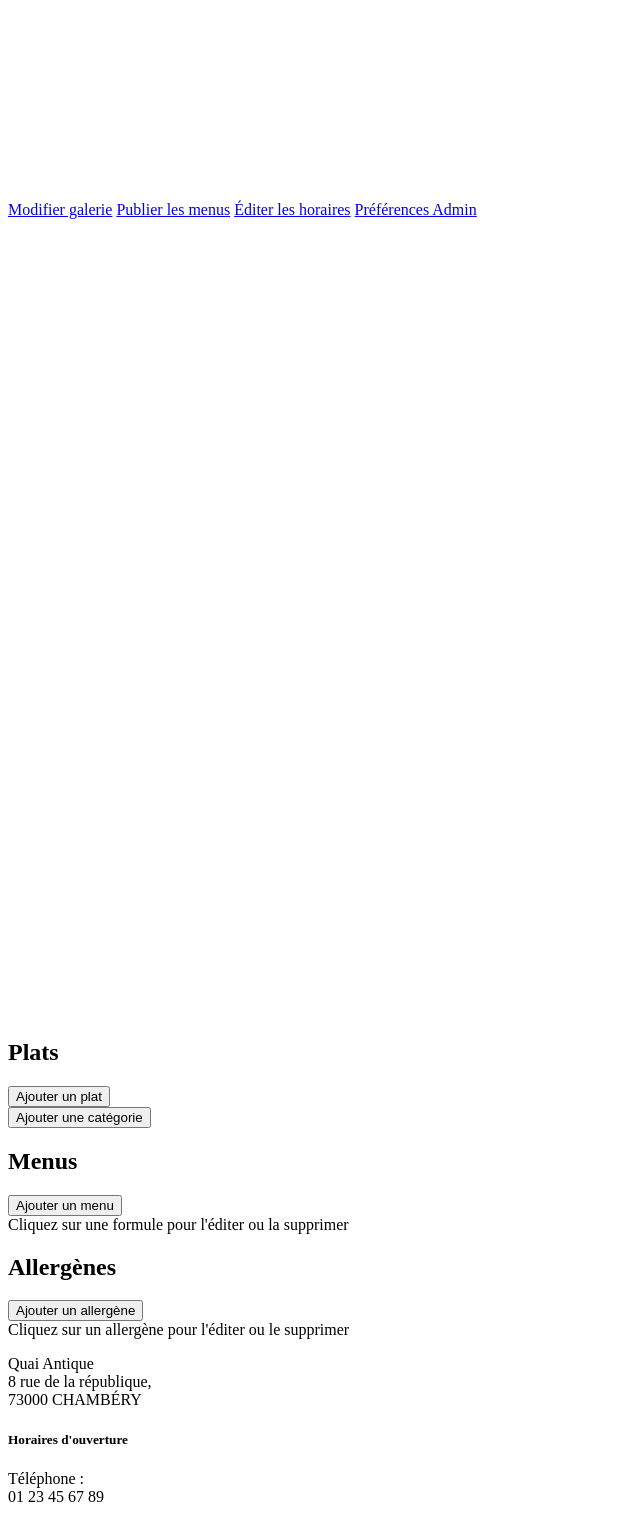
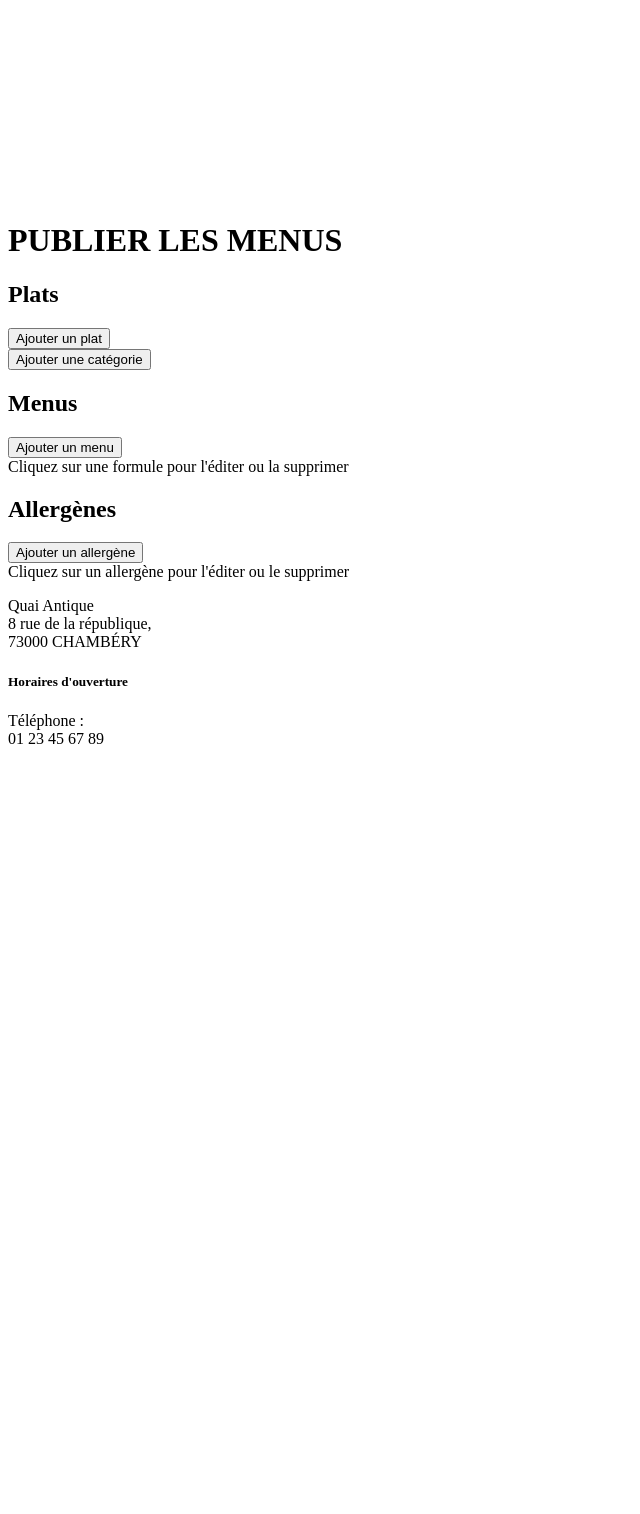
Before and after one commit to Benido/ECFresto, a Symfony app: template templates/administration/publier_menus/index.html.twig in a window 1280 px wide. Shown: the part 783-2297 px from the top of the page, without its empty margins (0-640 px from the left). After the commit the page ends 1527 px from the top, so only its background shows below. Run offline with Twig, Linux system fonts and the light colour scheme; the template is opened without the code that fills it, so the values that code supplies are empty; some libraries are stand-ins or nearby versions.

Commit message:
Harmonize pages layout

```diff
--- a/assets/controllers/form-collection-controller.js
+++ b/assets/controllers/form-collection-controller.js
@@ -18,7 +18,7 @@
         if( this.collectionContainerTarget.childElementCount < 4)
         {
             const item = document.createElement('li');
-            item.classList.add('list-group-item', 'p-1', 'my-1', 'hideable')
+            item.classList.add('list-group-item', 'p-3', 'my-2', 'hideable')
             item.innerHTML = this.prototypeValue.replace(/__name__/g, this.indexValue);
             this.addRemoveButton(item)
             this.setClosed()
@@ -36,6 +36,7 @@
     addRemoveButton(item) {
         const removeButton = document.createElement('button')
         removeButton.innerHTML = "Enlever"
+        removeButton.classList.add('btn', 'bg-bronze', 'text-light', 'm-2')
         item.appendChild(removeButton)
         removeButton.addEventListener('click', () => item.remove())
     }
--- a/assets/styles/app.scss
+++ b/assets/styles/app.scss
@@ -63,6 +63,8 @@
 
 .text-bronze { color: $bronze; }
 
+.text-bistre { color: $bistre; }
+
 input[type=checkbox] {
     margin-right: 0.5rem;
     margin-left: 0.5rem;
--- a/templates/administration/preferences_admin/index.html.twig
+++ b/templates/administration/preferences_admin/index.html.twig
@@ -8,9 +8,9 @@
 
 {% block body %}
     <div class="container py-5">
-        <div class="row">
+        <div class="row ps-5">
             <form name="{{ field_name(preferences) }}" method="post"  data-controller="admin-preferences">
-                <h1 class="text-center my-3 h3">Préférences</h1>
+                <h1 class="text-center text-bronze my-3 h3">PRÉFÉRENCES</h1>
                 <div class="my-4">
                     <h2 class="h4">Mes identifiants</h2>
                     <div>
--- a/templates/administration/publier_menus/index.html.twig
+++ b/templates/administration/publier_menus/index.html.twig
@@ -7,22 +7,21 @@
 {% endblock %}
 
 {% block body %}
-<div id="dashboardWrapper" class="w-100 h-100 d-flex">
-    {{ include('fragments/layout/_admin_sidebar.html.twig')}}
-    <div class="container">
+    <div class="container py-5 ps-3">
+        <h1 class="text-center text-bronze mb-5">PUBLIER LES MENUS</h1>
         <section id="plats" class="p-2 m-3 bg-light">
             <div data-controller="dish-edition category-edition">
                 <div class="d-flex">
                     <h2 class="">Plats</h2>
                     <div class="col-auto d-flex justify-content-end align-items-center ms-3 me-2"
                          data-action="click->dish-edition#getForm">
-                        <button type="button" class="btn btn-secondary btn-sm text-light">
+                        <button type="button" class="btn bg-bronze text-light btn-sm text-light">
                             <i class="bi bi-plus-lg"></i> Ajouter un plat
                         </button>
                     </div>
                     <div class="col-auto d-flex justify-content-end align-items-center mx-2"
                          data-action="click->category-edition#getForm">
-                        <button type="button" class="btn btn-secondary btn-sm text-light">
+                        <button type="button" class="btn bg-bronze text-light btn-sm text-light">
                             <i class="bi bi-plus-lg"></i> Ajouter une catégorie
                         </button>
                     </div>
@@ -42,7 +41,7 @@
                                 <h2 class="me-3">{{ category.getTitle }}</h2>
                                 <div class="col-auto d-flex justify-content-end align-items-center"
                                      data-action="click->category-edition#getForm"   >
-                                    <button type="button" class="btn btn-secondary btn-sm text-light">Éditer</button>
+                                    <button type="button" class="btn bg-bronze text-light btn-sm text-light">Éditer</button>
                                 </div>
                             </div>
                             <div id="edit_category_form_wrapper_{{ categoryId }}"></div>
@@ -51,27 +50,29 @@
                                 {% for dish in allDishes %}
                                     {% if dish.getCategory.getTitle == category.getTitle %}
                                         {% set dishId = dish.getId %}
-                                        <li class="list-group-item"
+                                        <li class="list-group-item bg-beige-clair"
                                             data-controller="dish-edition"
                                             data-dish-edition-id-value="{{ dishId }}">
                                             <div class="row">
-                                                <div class="col d-flex px-2 m-1 bg-light">
+                                                <div class="col d-flex justify-content-between px-2 m-1">
                                                     <div class="">
                                                         <h3 class="h4 mb-1">{{ dish.getTitle }}</h3>
                                                         <div><em>{{ dish.getDescription }}</em></div>
-                                                        <div class="text-secondary"><small>
+                                                        <div class="text-beige"><small>
                                                                 {% for allergen in dish.getAllergens %}
                                                                     {{ allergen.getTitle }}
                                                                 {% endfor %}
                                                          </small></div>
                                                     </div>
-                                                    <div class="w-100 text-secondary fs-4 text-end pe-3">
-                                                        <strong>{{ dish.getPrice }}€</strong>
+                                                    <div class="d-flex flex-column justify-content-center align-items-center">
+                                                        <div class=" text-bronze fs-4 text-center">
+                                                            <strong>{{ dish.getPrice }}€</strong>
+                                                        </div>
+                                                        <div class="d-flex justify-content-end align-items-center mt-auto"
+                                                             data-action="click->dish-edition#getForm"   >
+                                                            <button type="button" class="btn bg-bronze text-light btn-sm text-light">Éditer</button>
+                                                        </div>
                                                     </div>
-                                                </div>
-                                                <div class="col-auto d-flex justify-content-end align-items-center"
-                                                     data-action="click->dish-edition#getForm"   >
-                                                    <button type="button" class="btn btn-secondary btn-sm text-light">Éditer</button>
                                                 </div>
                                             </div>
                                             <div id="edit_dish_form_wrapper_{{ dishId }}"></div>
@@ -90,7 +91,7 @@
                     <h2 class="">Menus</h2>
                     <div class="d-flex align-items-center mx-3"
                          data-action="click->menu-edition#getForm"   >
-                        <button type="button" class="btn btn-secondary btn-sm text-light">
+                        <button type="button" class="btn bg-bronze text-light btn-sm text-light">
                             <i class="bi bi-plus-lg"></i> Ajouter un menu
                         </button>
                     </div>
@@ -132,14 +133,14 @@
                                          data-controller="formula-edition"
                                          data-formula-edition-menuId-value="{{ menuId }}">
                                         <button type="button"
-                                                class="btn btn-secondary btn-sm text-light"
+                                                class="btn bg-bronze text-light btn-sm text-light"
                                                 data-action="click->formula-edition#getForm" >
                                             <i class="bi bi-plus-lg"></i> Ajouter une formule</button>
                                     </div>
                                 </div>
                                 <div class="col d-flex justify-content-end align-items-center"
                                      data-action="click->menu-edition#getForm"   >
-                                    <button type="button" class="btn btn-secondary btn-sm text-light">Éditer</button>
+                                    <button type="button" class="btn bg-bronze text-light btn-sm text-light">Éditer</button>
                                 </div>
                             </div>
                             <div id="edit_menu_form_wrapper_{{ menuId }}"></div>
@@ -155,7 +156,7 @@
                     <div class="d-flex align-items-center mx-2"
                          data-controller="allergen-edition"
                          data-action="click->allergen-edition#getForm">
-                        <button type="button" class="btn btn-secondary btn-sm text-light">
+                        <button type="button" class="btn bg-bronze text-light btn-sm text-light">
                             <i class="bi bi-plus-lg"></i> Ajouter un allergène
                         </button>
                     </div>
--- a/templates/client_preferences/index.html.twig
+++ b/templates/client_preferences/index.html.twig
@@ -6,7 +6,7 @@
     <div class="container py-5">
         <div class="row">
             <form name="{{ field_name(preferences) }}" method="post"  data-controller="client-preferences">
-                <h1 class="text-center my-3 h3">Préférences</h1>
+                <h1 class="text-center text-bronze my-3 h3">PRÉFÉRENCES</h1>
                 <div class="my-4">
                     <h2 class="h4">Mes identifiants</h2>
                     <div class="my-3">
--- a/templates/security/login.html.twig
+++ b/templates/security/login.html.twig
@@ -16,7 +16,7 @@
                 </div>
             {% endif %}
 
-            <h1 class="mb-3 font-weight-normal">Connexion</h1>
+            <h1 class="mb-3 text-bronze font-weight-normal">Connexion</h1>
             <div class="mt-3">
                 <label for="inputEmail">Email</label>
                 <input type="email" value="{{ last_username }}" name="email" id="inputEmail" class="form-control" autocomplete="email" required autofocus>
@@ -38,7 +38,7 @@
                 </label>
             </div>
             #}
-            <button class="btn btn-lg btn-secondary mt-3 mb-5" type="submit">
+            <button class="btn btn-lg bg-bronze text-light mt-3 mb-5" type="submit">
                 Se connecter
             </button>
         </div>
```
Also changed, not shown: templates/administration/editer_horaires/index.html.twig (+23 -11 lines), templates/administration/modifier_galerie/index.html.twig (+5 -6 lines), templates/menus/la_carte/index.html.twig (+5 -6 lines), templates/menus/menus/index.html.twig (+4 -4 lines), templates/reservation/index.html.twig (+7 -7 lines), 2 other files.
